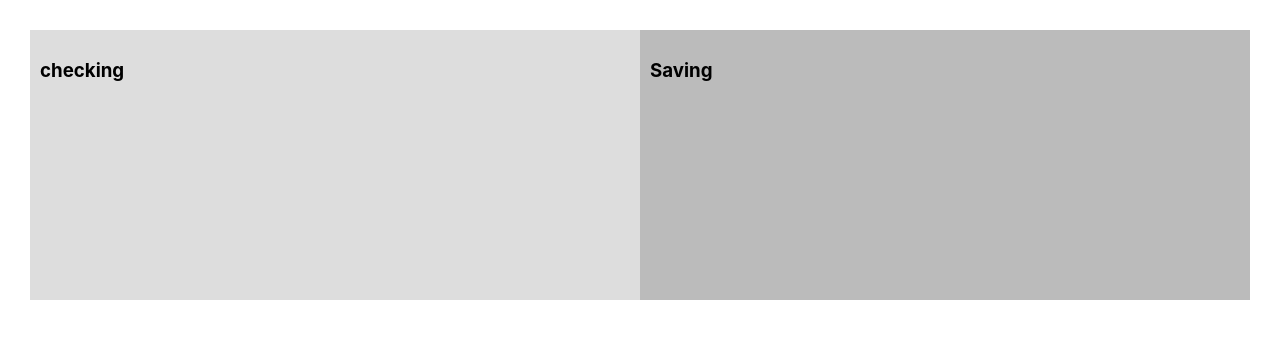
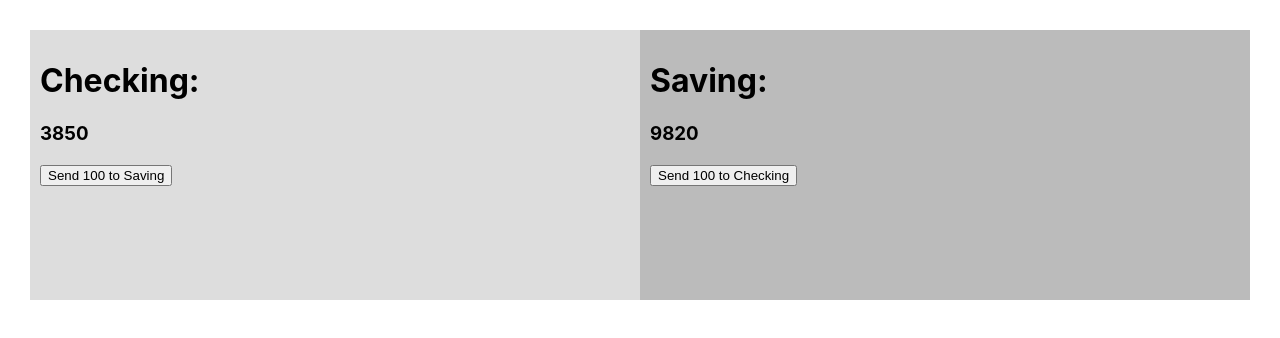
Before and after one commit to felipe-muner/nextjs-jest-tests, a Next.js app: page / in a window 1280 px wide. Shown: the top 338 px of the page. Built offline with nearby package versions, Linux system fonts and the light colour scheme.

Commit message:
set up transfer money function

```diff
--- a/components/CheckingAccount.js
+++ b/components/CheckingAccount.js
@@ -1,3 +1,9 @@
-export default function CheckingAccount() {
-  return <h3>checking</h3>
+export default function CheckingAccount({ checkingAmount, sentToSaving }) {
+  return (
+    <div>
+      <h1>Checking:</h1>
+      <h3>{checkingAmount}</h3>
+      <button onClick={sentToSaving}>Send 100 to Saving</button>
+    </div>
+  );
 }
--- a/components/SavingAccount.js
+++ b/components/SavingAccount.js
@@ -1,3 +1,9 @@
-export default function SavingAccount() {
-  return <h3>Saving</h3>
+export default function SavingAccount({ savingAmount, sentToChecking}) {
+  return (
+    <div>
+      <h1>Saving:</h1>
+      <h3>{savingAmount}</h3>
+      <button onClick={sentToChecking}>Send 100 to Checking</button>
+    </div>
+  );
 }
--- a/pages/index.js
+++ b/pages/index.js
@@ -1,22 +1,40 @@
-import classes from '../styles/utils.module.css'
-import CheckingAccount from '../components/CheckingAccount'
-import SavingAccount from '../components/SavingAccount'
+import classes from "../styles/utils.module.css";
+import CheckingAccount from "../components/CheckingAccount";
+import SavingAccount from "../components/SavingAccount";
+import { useState } from "react";
 
 export default function Home() {
+  const [checkingAmount, setCheckingAmount] = useState(3850);
+  const [savingAmount, setSavingAmount] = useState(9820);
+
+  const sentToChecking = () => {
+    setSavingAmount(savingAmount - 100);
+    setCheckingAmount(checkingAmount + 100);
+  };
+
+  const sentToSaving = () => {
+    setCheckingAmount(checkingAmount - 100);
+    setSavingAmount(savingAmount + 100);
+  };
+
   return (
     <div className={classes.container}>
-
       <div>
-      <div className={classes.container}>
-        <div className={classes.channel}>
-          <CheckingAccount />
-        </div>
-        <div className={classes.messages}>
-          <SavingAccount/>
+        <div className={classes.container}>
+          <div className={classes.checking}>
+            <CheckingAccount
+              checkingAmount={checkingAmount}
+              sentToSaving={sentToSaving}
+            />
+          </div>
+          <div className={classes.saving}>
+            <SavingAccount
+              savingAmount={savingAmount}
+              sentToChecking={sentToChecking}
+            />
+          </div>
         </div>
       </div>
     </div>
-
-    </div>
-  )
+  );
 }
--- a/styles/utils.module.css
+++ b/styles/utils.module.css
@@ -7,17 +7,12 @@
   flex: 1; /*grow*/
 }
 
-.channel {
+.checking {
   background-color: #ddd;
   padding: 10px;
 }
 
-.messages {
+.saving {
   background-color: #bbb;
   padding: 10px;
 }
-
-.form {
-  background-color: #ddd;
-  padding: 10px;
-}
```
Also changed, not shown: components/Index.js (deleted, +0 -58 lines), tests/navbar.js (deleted, +0 -23 lines).
